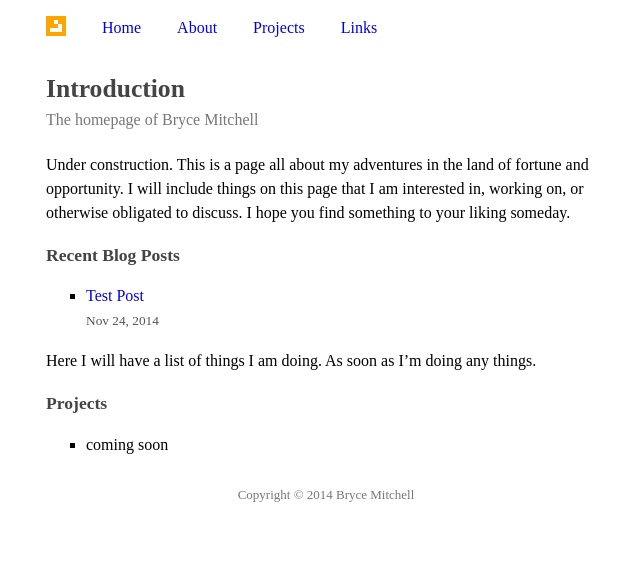
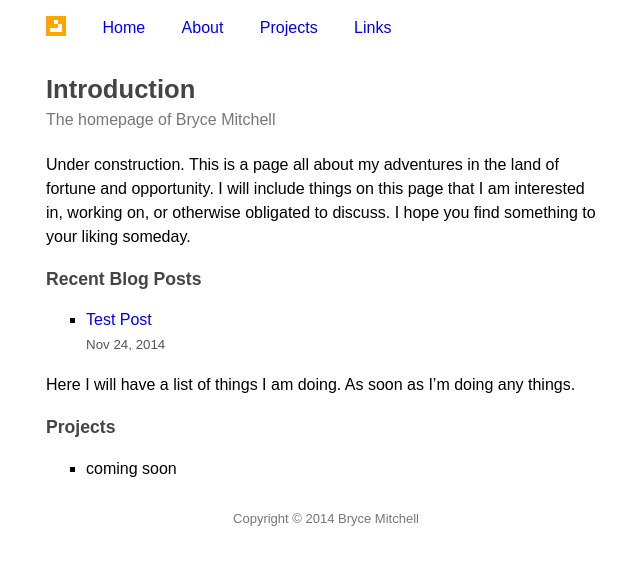
Before and after one commit to brycemitchell/brycemitchell.github.io, a Jekyll site: the page built from index.md, in a window 1280 px wide. Shown: the top 565 px of the page, without its empty margins (314-954 px from the left). Built offline with Jekyll 4.4.1, drawn with Linux system fonts in a browser that asks for light colours.

Commit message:
Sans serif font and mobile viewport.

```diff
--- a/_includes/head.html
+++ b/_includes/head.html
@@ -7,4 +7,5 @@
 <link rel="stylesheet" href="{{ "/css/layout.css" | prepend: site.baseurl }}">
 <link rel="stylesheet" href="{{ "/css/style.css" | prepend: site.baseurl }}">
 <meta charset="utf-8">
+<meta name="viewport" content="width=device-width"/>
 </head>
--- a/css/style.css
+++ b/css/style.css
@@ -4,6 +4,7 @@
  */
 body {
     line-height: 1.5em;
+    font-family: sans-serif;
 }
 .main-footer {
     line-height: 0.5em;
```
